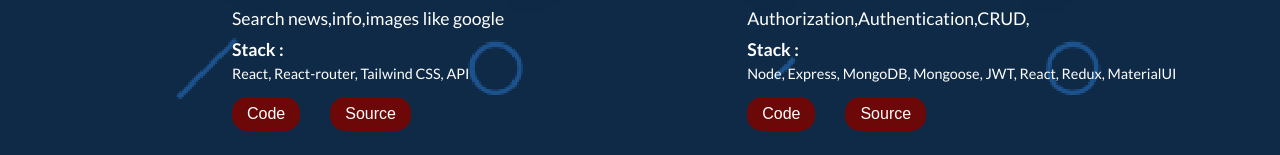
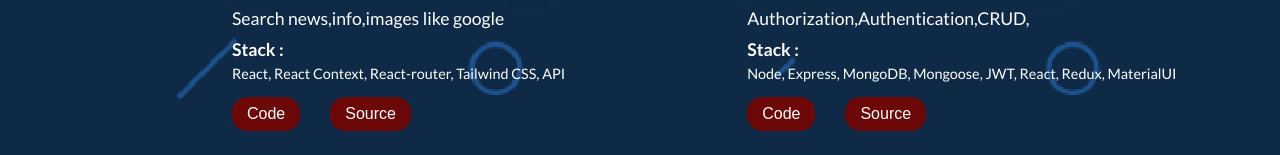
Before and after one commit to GigiDev7/Portfolio, a React (Create React App) app: page /projects in a window 1280 px wide. Shown: the part 364-519 px from the top of the page. Built offline with nearby package versions, Linux system fonts and the light colour scheme.

Commit message:
project added

```diff
--- a/src/projectsData.js
+++ b/src/projectsData.js
@@ -13,7 +13,7 @@ const projectsData = [
   {
     title: 'Google Clone',
     description: 'Search news,info,images like google',
-    stack: ['React', 'React-router', 'Tailwind CSS', 'API'],
+    stack: ['React', 'React Context', 'React-router', 'Tailwind CSS', 'API'],
     code: 'https://github.com/GigiDev7/Google-Clone',
     source: 'https://googlee-clone.netlify.app/search',
     image: image10,
```
